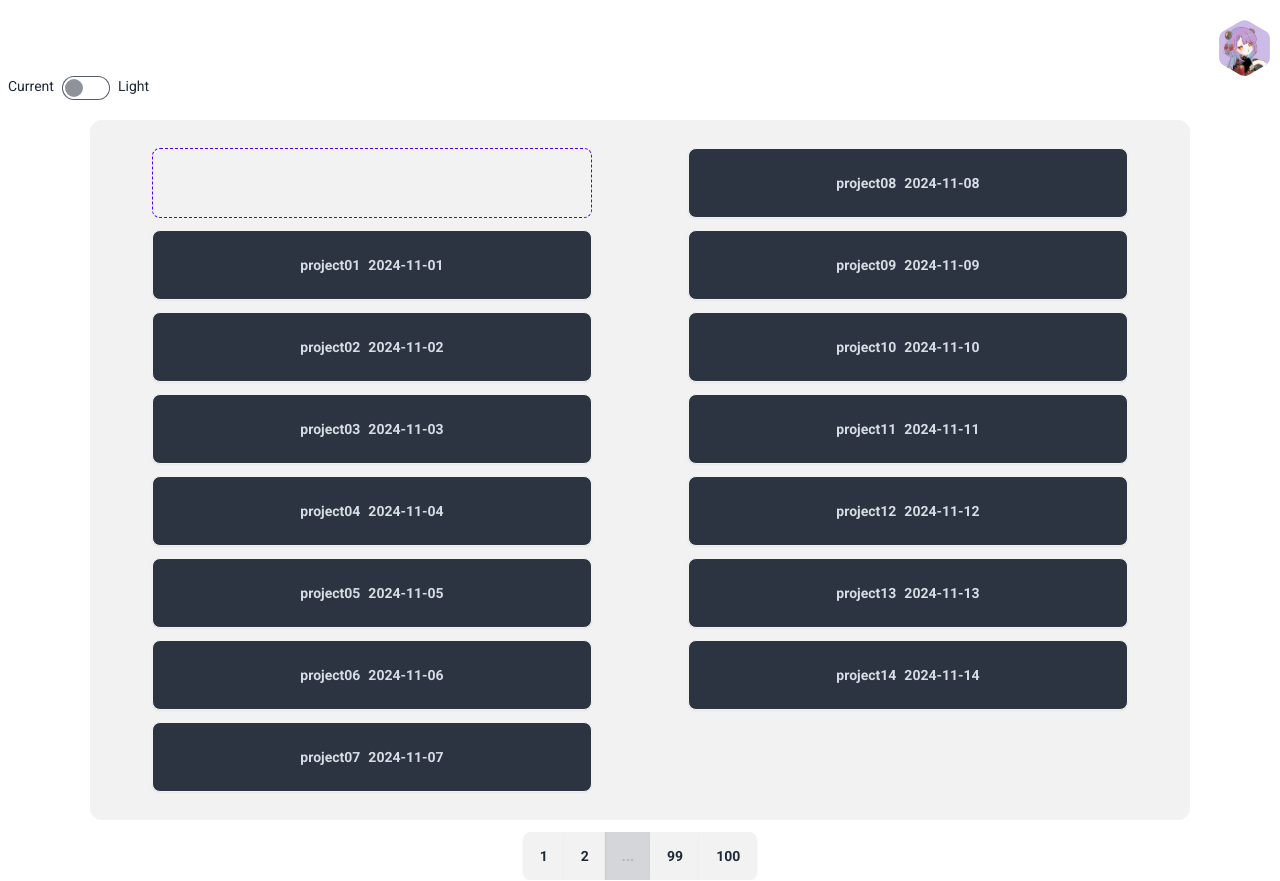
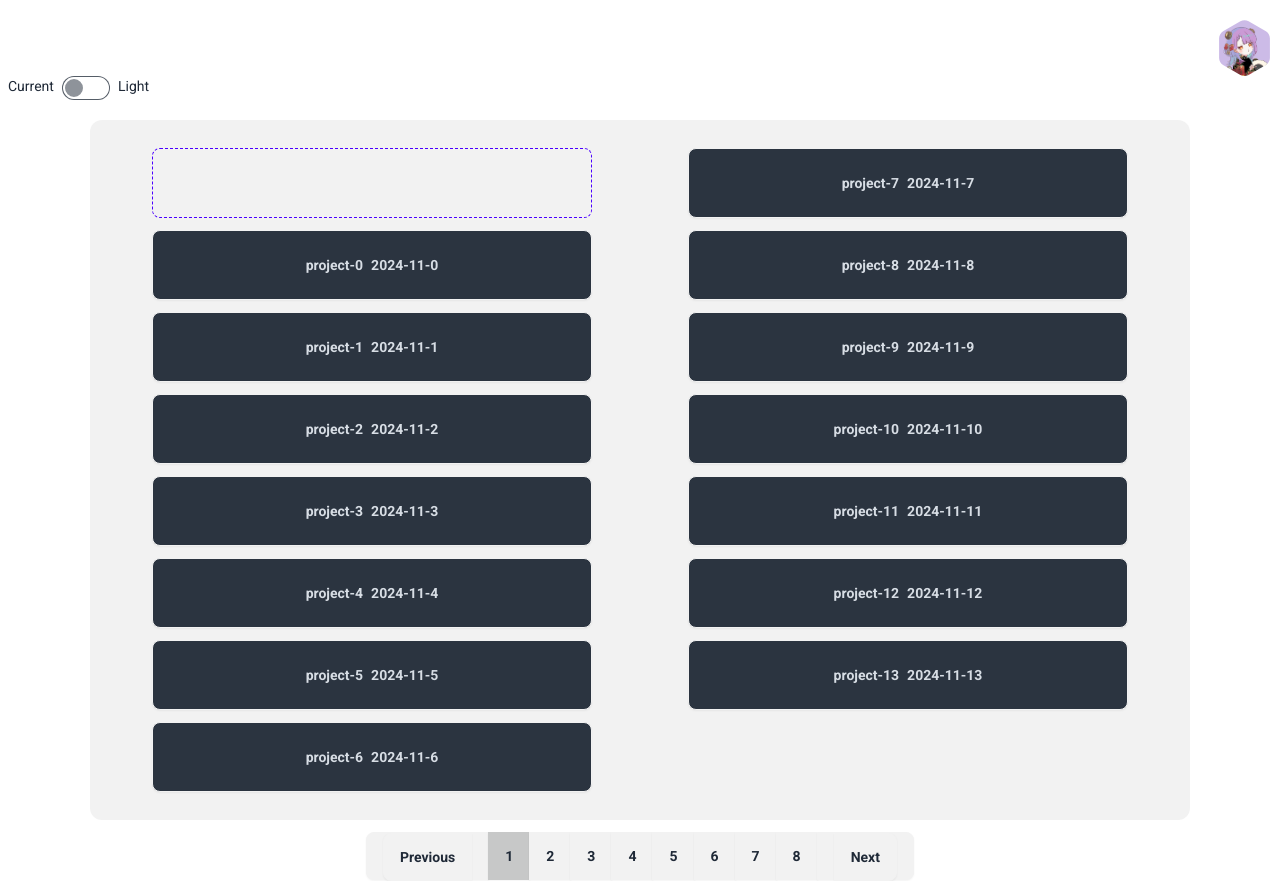
Before and after one commit to Dai-xx/iroha, a Next.js app in the folder frontend/: page / in a window 1280 px wide. Built offline with nearby package versions, Linux system fonts and the light colour scheme.

Commit message:
Add: ページネーションの仮実装

```diff
--- a/frontend/mocks/filedataMock.ts
+++ b/frontend/mocks/filedataMock.ts
@@ -1,128 +1,9 @@
-export const filedataMock = [
-  {
-    createdAt: "2024-11-01",
-    project: "project01",
-    fileList: [
-      { langage: "c++", filename: "main.cpp", content: "content_main,cpp" },
-      { langage: "c++", filename: "String.cpp", content: "content_String.cpp" },
-      { langage: "c++", filename: "String.h", content: "content.h" },
-    ],
-  },
-  {
-    createdAt: "2024-11-02",
-    project: "project02",
-    fileList: [
-      { langage: "c++", filename: "main.cpp", content: "content_main,cpp" },
-      { langage: "c++", filename: "String.cpp", content: "content_String.cpp" },
-      { langage: "c++", filename: "String.h", content: "content.h" },
-    ],
-  },
-  {
-    createdAt: "2024-11-03",
-    project: "project03",
-    fileList: [
-      { langage: "c++", filename: "main.cpp", content: "content_main,cpp" },
-      { langage: "c++", filename: "String.cpp", content: "content_String.cpp" },
-      { langage: "c++", filename: "String.h", content: "content.h" },
-    ],
-  },
-  {
-    createdAt: "2024-11-04",
-    project: "project04",
-    fileList: [
-      { langage: "c++", filename: "main.cpp", content: "content_main,cpp" },
-      { langage: "c++", filename: "String.cpp", content: "content_String.cpp" },
-      { langage: "c++", filename: "String.h", content: "content.h" },
-    ],
-  },
-  {
-    createdAt: "2024-11-05",
-    project: "project05",
-    fileList: [
-      { langage: "c++", filename: "main.cpp", content: "content_main,cpp" },
-      { langage: "c++", filename: "String.cpp", content: "content_String.cpp" },
-      { langage: "c++", filename: "String.h", content: "content.h" },
-    ],
-  },
-  {
-    createdAt: "2024-11-06",
-    project: "project06",
-    fileList: [
-      { langage: "c++", filename: "main.cpp", content: "content_main,cpp" },
-      { langage: "c++", filename: "String.cpp", content: "content_String.cpp" },
-      { langage: "c++", filename: "String.h", content: "content.h" },
-    ],
-  },
-  {
-    createdAt: "2024-11-07",
-    project: "project07",
-    fileList: [
-      { langage: "c++", filename: "main.cpp", content: "content_main,cpp" },
-      { langage: "c++", filename: "String.cpp", content: "content_String.cpp" },
-      { langage: "c++", filename: "String.h", content: "content.h" },
-    ],
-  },
-  {
-    createdAt: "2024-11-08",
-    project: "project08",
-    fileList: [
-      { langage: "c++", filename: "main.cpp", content: "content_main,cpp" },
-      { langage: "c++", filename: "String.cpp", content: "content_String.cpp" },
-      { langage: "c++", filename: "String.h", content: "content.h" },
-    ],
-  },
-  {
-    createdAt: "2024-11-09",
-    project: "project09",
-    fileList: [
-      { langage: "c++", filename: "main.cpp", content: "content_main,cpp" },
-      { langage: "c++", filename: "String.cpp", content: "content_String.cpp" },
-      { langage: "c++", filename: "String.h", content: "content.h" },
-    ],
-  },
-  {
-    createdAt: "2024-11-10",
-    project: "project10",
-    fileList: [
-      { langage: "c++", filename: "main.cpp", content: "content_main,cpp" },
-      { langage: "c++", filename: "String.cpp", content: "content_String.cpp" },
-      { langage: "c++", filename: "String.h", content: "content.h" },
-    ],
-  },
-  {
-    createdAt: "2024-11-11",
-    project: "project11",
-    fileList: [
-      { langage: "c++", filename: "main.cpp", content: "content_main,cpp" },
-      { langage: "c++", filename: "String.cpp", content: "content_String.cpp" },
-      { langage: "c++", filename: "String.h", content: "content.h" },
-    ],
-  },
-  {
-    createdAt: "2024-11-12",
-    project: "project12",
-    fileList: [
-      { langage: "c++", filename: "main.cpp", content: "content_main,cpp" },
-      { langage: "c++", filename: "String.cpp", content: "content_String.cpp" },
-      { langage: "c++", filename: "String.h", content: "content.h" },
-    ],
-  },
-  {
-    createdAt: "2024-11-13",
-    project: "project13",
-    fileList: [
-      { langage: "c++", filename: "main.cpp", content: "content_main,cpp" },
-      { langage: "c++", filename: "String.cpp", content: "content_String.cpp" },
-      { langage: "c++", filename: "String.h", content: "content.h" },
-    ],
-  },
-  {
-    createdAt: "2024-11-14",
-    project: "project14",
-    fileList: [
-      { langage: "c++", filename: "main.cpp", content: "content_main,cpp" },
-      { langage: "c++", filename: "String.cpp", content: "content_String.cpp" },
-      { langage: "c++", filename: "String.h", content: "content.h" },
-    ],
-  },
-];
+export const filedataMock = Array.from({ length: 100 }, (_, index) => ({
+  createdAt: `2024-11-${index}`,
+  project: `project-${index}`,
+  fileList: [
+    { filename: `main${index}.cpp` },
+    { filename: `String${index}.cpp` },
+    { filename: `String${index}.h` },
+  ],
+}));
--- a/frontend/package.json
+++ b/frontend/package.json
@@ -17,6 +17,7 @@
     "react-dom": "^18",
     "react-dropzone": "^14.3.5",
     "react-icons": "^5.4.0",
+    "react-paginate": "^8.2.0",
     "swr": "^2.2.5"
   },
   "devDependencies": {
--- a/frontend/pages/index.tsx
+++ b/frontend/pages/index.tsx
@@ -1,13 +1,38 @@
 import { useTheme } from "next-themes";
 import { useEffect, useState } from "react";
+import useSWR from "swr";
+import axios from "axios";
+import ReactPaginate from "react-paginate";
 import { filedataMock } from "@/mocks/filedataMock";
 import Header from "@/components/Header";
 
+const fetcher = (url: any) => axios.get(url).then((res) => res.data);
+
 export default function Home() {
   const mockData = filedataMock;
+  const [currentPage, setCurrentPage] = useState(1);
+  const pageSize = 14;
+  const totalPages = Math.ceil(mockData.length / pageSize);
+  const currentPosts = mockData.slice(
+    (currentPage - 1) * pageSize,
+    currentPage * pageSize,
+  );
+
+  useEffect(() => {
+    console.log("currentPage", currentPage); // currentPageの変更を監視
+  }, [currentPage]); // currentPageが変わるたびに実行される
+
+  const handlePageClick = (event: any) => {
+    setCurrentPage(event.selected + 1);
+  };
+
+  // const { data, error } = useSWR(`/api/posts?page=${currentPage}`, fetcher, {
+  //   revalidateOnFocus: false,
+  //   keepPreviousData: true,
+  // });
+
   const { setTheme, theme } = useTheme();
   const [isChecked, setIsChecked] = useState(false);
-
   useEffect(() => {
     // 現在のテーマに基づいてトグル状態を設定
     setIsChecked(theme === "light");
@@ -39,7 +64,7 @@ export default function Home() {
           <div className="mx-auto flex h-[700px] w-[1100px] flex-col items-center justify-center rounded-xl bg-base-300/50 p-5">
             <ul className="grid w-full grid-flow-col grid-cols-2 grid-rows-8 justify-items-center gap-3">
               <div className="h-[70px] w-[440px] border-collapse rounded-lg border border-dashed border-primary"></div>
-              {mockData.map((item, index) => {
+              {currentPosts.map((item, index) => {
                 return (
                   <li
                     key={index}
@@ -53,12 +78,23 @@ export default function Home() {
             </ul>
           </div>
           <div className="mt-3">
-            <nav className="join flex justify-center">
-              <button className="btn join-item">1</button>
-              <button className="btn join-item">2</button>
-              <button className="btn btn-disabled join-item">...</button>
-              <button className="btn join-item">99</button>
-              <button className="btn join-item">100</button>
+            <nav className="flex justify-center">
+              <ReactPaginate
+                previousLabel={<span className="btn join-item">Previous</span>} // DaisyUIのボタン
+                nextLabel={<span className="btn join-item">Next</span>} // DaisyUIのボタン
+                breakLabel={
+                  <span className="btn btn-disabled join-item">...</span>
+                } // "..."のボタン
+                pageCount={totalPages}
+                marginPagesDisplayed={2}
+                pageRangeDisplayed={5}
+                onPageChange={handlePageClick}
+                containerClassName={"join flex justify-center"} // DaisyUIのjoinクラス
+                activeClassName={"btn-active"} // 現在のページのスタイル
+                pageClassName={"btn join-item"} // 各ページ番号のボタンスタイル
+                previousClassName={"btn join-item"} // 前のページのボタンスタイル
+                nextClassName={"btn join-item"} // 次のページのボタンスタイル
+              />
             </nav>
           </div>
         </div>
```
Also changed, not shown: 1 other file (tests, documents, lock files or other folders).
